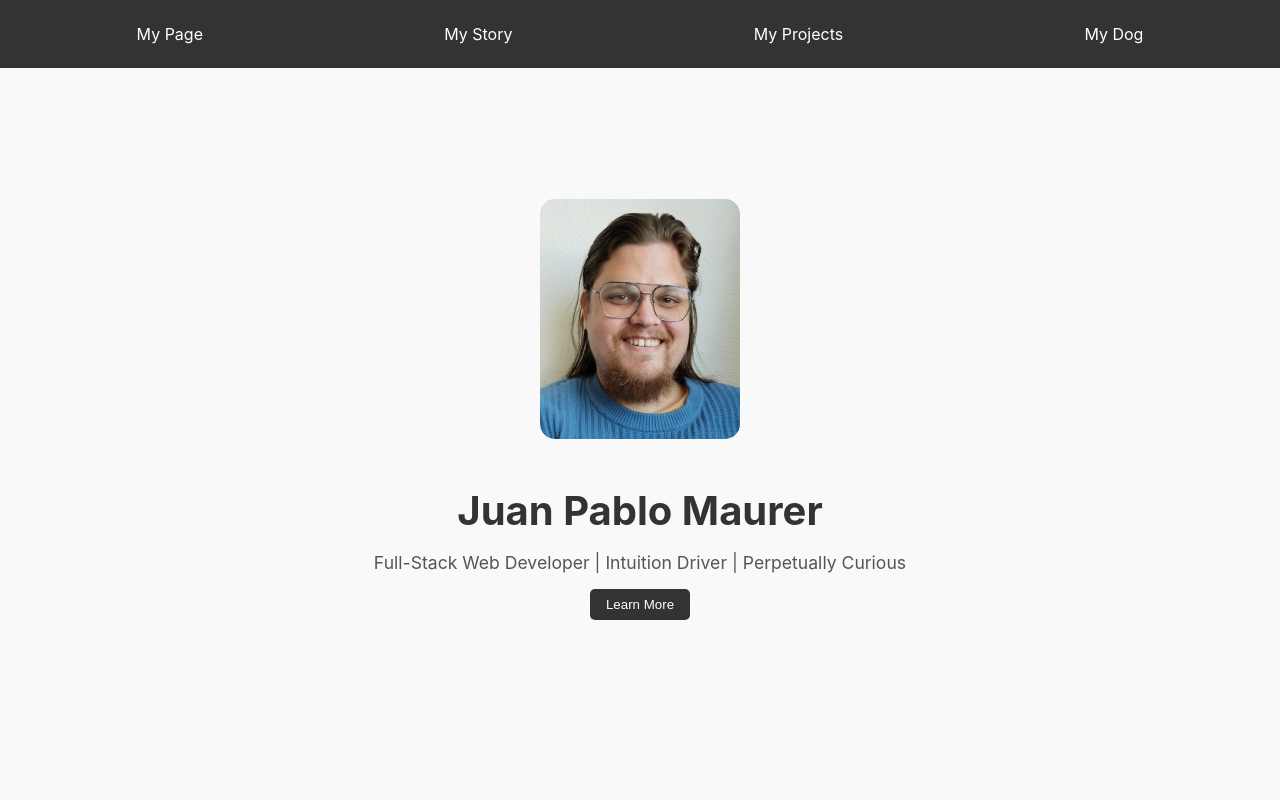
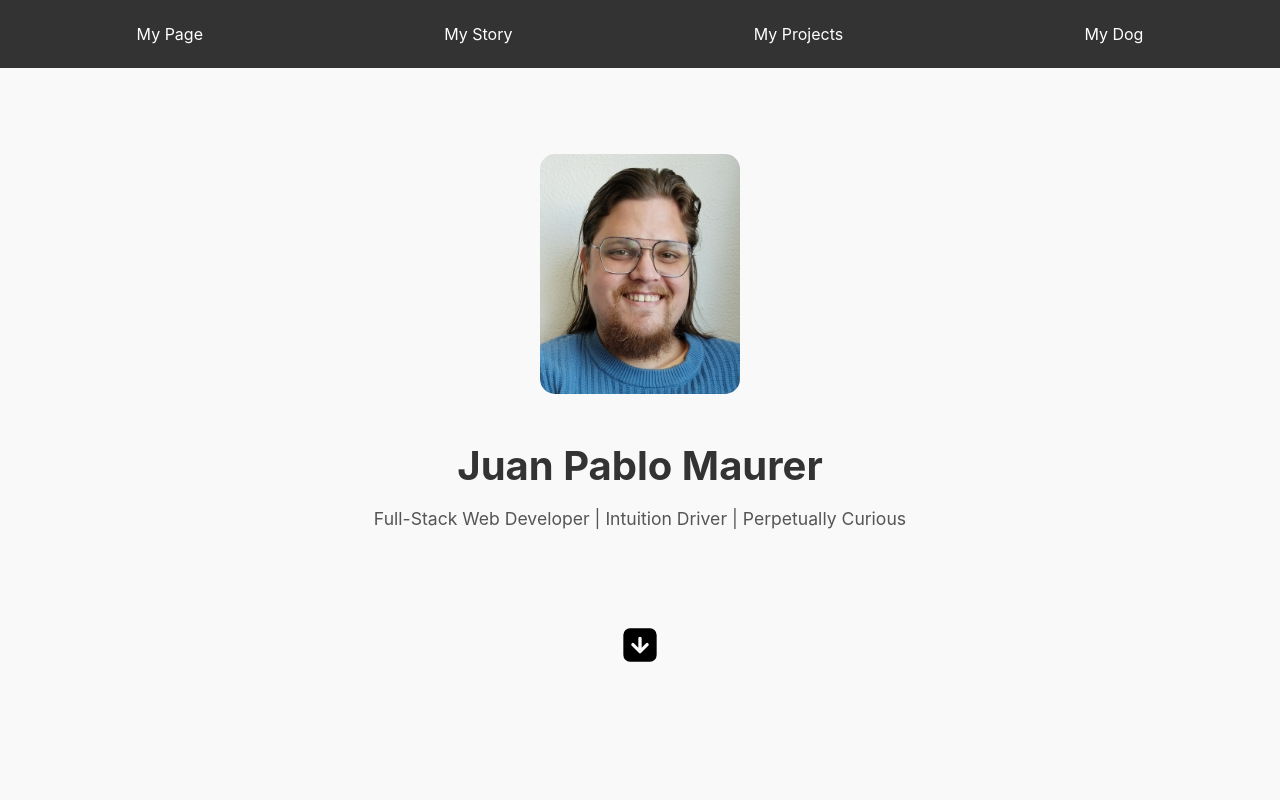
Before and after one commit to churrundo/churrundo.github.io, a React (Create React App) app: page / in a window 1280 px wide. Shown: the top 800 px of the page. Built offline with nearby package versions, Linux system fonts and the light colour scheme.

Commit message:
header has scroll-down icon

```diff
--- a/src/pages/Home/Header/Header.tsx
+++ b/src/pages/Home/Header/Header.tsx
@@ -1,13 +1,11 @@
-import React, { useRef } from "react";
+import React from "react";
 import "./styles.css";
 
-const Header: React.FC = () => {
-  const aboutRef = useRef<HTMLDivElement>(null);
+interface HeaderProps {
+  scrollTo: () => void;
+}
 
-  const handleScrollToAbout = () => {
-    aboutRef.current?.scrollIntoView({ behavior: "smooth" });
-  };
-
+const Header: React.FC<HeaderProps> = ({ scrollTo }) => {
   return (
     <header className="header-container">
       <div className="hero">
@@ -16,10 +14,14 @@ const Header: React.FC = () => {
         <p className="header-tagline">
           Full-Stack Web Developer | Intuition Driver | Perpetually Curious
         </p>
-        <button className="header-cta" onClick={handleScrollToAbout}>
-          Learn More
-        </button>
       </div>
+      <button className="arrow-button" onClick={scrollTo}>
+        <img
+          src="/icons/arrow-square-down-f.svg"
+          alt="Scroll down"
+          className="arrow-icon"
+        />
+      </button>
     </header>
   );
 };
--- a/src/pages/Home/Header/styles.css
+++ b/src/pages/Home/Header/styles.css
@@ -31,17 +31,3 @@
   color: #777;
   margin-bottom: 1rem;
 }
-
-.header-cta {
-  padding: 0.5rem 1rem;
-  border: none;
-  border-radius: 5px;
-  background-color: #333;
-  color: white;
-  cursor: pointer;
-  transition: background-color 0.3s;
-}
-
-.header-cta:hover {
-  background-color: #555;
-}
--- a/src/pages/Home/styles.css
+++ b/src/pages/Home/styles.css
@@ -23,3 +23,28 @@
   section {
     height: 100vh;
   }
+
+  .arrow-button {
+    background: none;
+    border: none;
+    cursor: pointer;
+    padding: 0;
+    margin-top: 5rem;
+    display: flex;
+    align-items: center;
+    justify-content: center;
+  }
+
+  .arrow-icon {
+    width: 40px;
+    height: 40px;
+    transition: transform 0.3s, scale 0.3s;
+  }
+
+  .arrow-button:hover .arrow-icon {
+    transform: translateY(5px) scale(1.05)
+  }
+
+  .arrow-button:focus {
+    outline: none;
+  }
```
Also changed, not shown: public/icons/arrow-square-down-f.svg (added).
